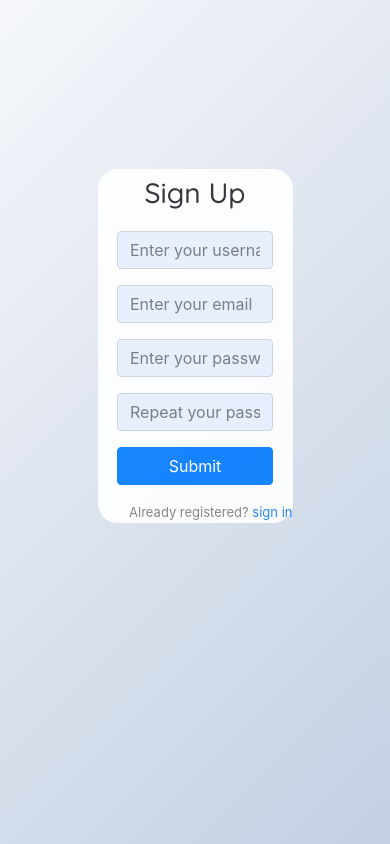
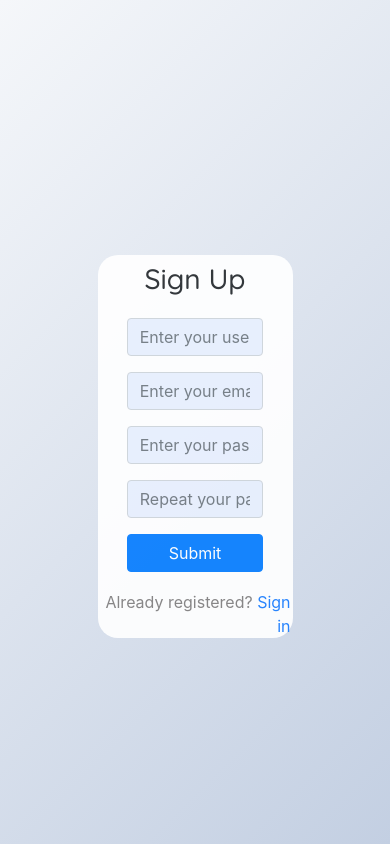
Before and after one commit to Seven730/LifeShare, a React (Create React App) app: page /register in a window 390 px wide. Built offline with nearby package versions, Linux system fonts and the light colour scheme.

Commit message:
Fixed Navbar bugs, fixed uploading empty image issue & updated responsivness

```diff
--- a/src/Components/NavigationBar.jsx
+++ b/src/Components/NavigationBar.jsx
@@ -33,9 +33,9 @@ export default function NavigationBar() {
           </Nav>
         </Navbar.Collapse>
         <h5 className="name">{email}</h5>
-        <h5 className="signOut" onClick={UserAuthenticationHandler.signOut}>
+        {/* <h5 className="signOut" onClick={UserAuthenticationHandler.signOut}>
           Sign Out
-        </h5>
+        </h5> */}
       </Navbar>
     </div>
   );
--- a/src/Components/NavigationBarStyle.css
+++ b/src/Components/NavigationBarStyle.css
@@ -1,5 +1,6 @@
 .navigationBar {
-  width: 100%;
+  width: auto;
+  /* height: 80px; */
 }
 
 .mr-auto {
--- a/src/Screens/ImageGallery/ImageCard.jsx
+++ b/src/Screens/ImageGallery/ImageCard.jsx
@@ -2,58 +2,49 @@ import React, { useState } from "react";
 import { Card } from "react-bootstrap";
 import "./ImageGalleryStyle.css";
 import * as firebase from "firebase/app";
-import "firebase/firestore"
-
-
+import "firebase/firestore";
 
 export default function ImageCard(props) {
-  console.log(props.value.userId)
-  const db = firebase.firestore()
+  console.log(props.value.userId);
+  const db = firebase.firestore();
   const getUsername = () => {
-    const docRef = db.collection("users").doc(props.value.userId)
+    const docRef = db.collection("users").doc(props.value.userId);
     docRef.get().then(function (doc) {
       if (doc.exists) {
-        console.log("Document data:", doc.data().username)
+        console.log("Document data:", doc.data().username);
       } else {
         // doc.data() will be undefined in this case
         console.log("No such document!");
       }
-      setUser(doc.data().username)
-      return doc.data().username
-    })
-  }
+      setUser(doc.data().username);
+      return doc.data().username;
+    });
+  };
   getUsername();
 
-
-  const [user, setUser] = useState("")
-  const [url, setUrl] = useState("")
+  const [user, setUser] = useState("");
+  const [url, setUrl] = useState("");
 
   const getPhoto = () => {
-    const ref = firebase.storage().ref(`${props.value.userId}/${props.value.postId}`);
-    const url = ref.getDownloadURL()
-      .then((url) => {
-        setUrl(url)
-        return url
-      })
-  }
+    const ref = firebase
+      .storage()
+      .ref(`${props.value.userId}/${props.value.postId}`);
+    const url = ref.getDownloadURL().then((url) => {
+      setUrl(url);
+      return url;
+    });
+  };
   getPhoto();
 
   return (
     <div>
       <Card className="imageCard">
-        <Card.Img
-          className="imgCardIMG"
-          variant="top"
-          // src="https://images.unsplash.com/photo-1475924156734-496f6cac6ec1?ixlib=rb-1.2.1&w=1000&q=80"
-          src={url}
-        />
+        <Card.Img className="imgCardIMG" variant="top" src={url} />
         <Card.Body>
           <Card.Title className="imgCardBar">
             <p className="title titleCard">{user}</p>
           </Card.Title>
-          <Card.Text>
-            {props.value.content}
-          </Card.Text>
+          <Card.Text>{props.value.content}</Card.Text>
           <div className="imgCardBottom">
             <p className="title giveItAHeart">give it a heart!</p>
             <input
--- a/src/Screens/ImageGallery/ImageGalleryStyle.css
+++ b/src/Screens/ImageGallery/ImageGalleryStyle.css
@@ -1,14 +1,12 @@
 .imageCardDeck {
   display: flex;
   justify-content: center;
-  /* display: inline; */
-  /* margin-left: 70px; */
-  /* margin-right: 5%; */
+  width: 100%;
 }
 
 .imageCard {
   width: 70vh;
-  margin-top: 15%;
+  margin-top: 5%;
   height: auto;
   display: inline;
 }
@@ -54,5 +52,8 @@
   }
 }
 
-/* @media screen and (max-width: 740px) {
-} */
+@media screen and (max-width: 1024px) {
+  .imageCard {
+    margin-left: 3% !important;
+  }
+}
--- a/src/Screens/MyPhotos/ImageCardUploaded.jsx
+++ b/src/Screens/MyPhotos/ImageCardUploaded.jsx
@@ -1,52 +1,48 @@
 import React, { useState } from "react";
 import { Card } from "react-bootstrap";
 import * as firebase from "firebase/app";
-import "firebase/firestore"
+import "firebase/firestore";
 // import "./ImageGalleryStyle.css";
-import "firebase/storage"
-
+import "firebase/storage";
 
 export default function ImageCardUploaded(props) {
+  const [content, setContent] = useState("");
+  const [userId, setUserId] = useState("");
+  const [username, setUsername] = useState("");
+  const [url, setUrl] = useState("");
 
-
-  const [content, setContent] = useState("")
-  const [userId, setUserId] = useState("")
-  const [username, setUsername] = useState("")
-  const [url, setUrl] = useState("")
-
-  const db = firebase.firestore()
+  const db = firebase.firestore();
   const getPost = () => {
-    const docRef = db.collection("posts").doc(props.value.name)
+    const docRef = db.collection("posts").doc(props.value.name);
     docRef.get().then(function (doc) {
       if (doc.exists) {
       } else {
         console.log("No such data!");
       }
-      setContent(doc.data().content)
-      setUserId(doc.data().userId)
+      setContent(doc.data().content);
+      setUserId(doc.data().userId);
 
-      const docRe = db.collection("users").doc(doc.data().userId)
+      const docRe = db.collection("users").doc(doc.data().userId);
       docRe.get().then(function (name) {
-        setUsername(name.data().username)
+        setUsername(name.data().username);
 
-        const ref = firebase.storage().ref(`${doc.data().userId}/${props.value.name}`);
-        ref.getDownloadURL()
-          .then((url) => {
-            setUrl(url)
-            return url
-          })
-
-      })
-    })
-  }
+        const ref = firebase
+          .storage()
+          .ref(`${doc.data().userId}/${props.value.name}`);
+        ref.getDownloadURL().then((url) => {
+          setUrl(url);
+          return url;
+        });
+      });
+    });
+  };
   getPost();
 
   const deletePhoto = () => {
-    db.collection("posts").doc(props.value.name).delete()
-    firebase.storage().ref(`${userId}/${props.value.name}`).delete()
+    db.collection("posts").doc(props.value.name).delete();
+    firebase.storage().ref(`${userId}/${props.value.name}`).delete();
     //przeładuj strone asia :)
   };
-
 
   return (
     <div>
@@ -59,11 +55,9 @@ export default function ImageCardUploaded(props) {
         />
         <Card.Body>
           <Card.Title className="imgCardBar">
-            <p className="title titleCard"> {username}</p>
+            <p className="title titleCard">{username}</p>
           </Card.Title>
-          <Card.Text>
-            {content}}
-          </Card.Text>
+          <Card.Text>{content}</Card.Text>
           <div className="imgCardBottom">
             <button onClick={deletePhoto}>Delete Image</button>
             <input
--- a/src/Screens/MyPhotos/MyPhotos.jsx
+++ b/src/Screens/MyPhotos/MyPhotos.jsx
@@ -4,34 +4,32 @@ import NavigationBar from "../../Components/NavigationBar";
 import { Link } from "react-router-dom";
 import UserAuthenticationHandler from "../../Handlers/UserAuthenticationHandler";
 import * as firebase from "firebase/app";
-import "firebase/firestore"
-import 'firebase/storage';
+import "firebase/firestore";
+import "firebase/storage";
 import ImageCardUploaded from "./ImageCardUploaded";
 import { CardDeck } from "react-bootstrap";
 
+export default function MyPhotos() {
+  const [user, setUser] = useState({});
+  UserAuthenticationHandler.addListener((user) => setUser(user));
+  if (!user) UserAuthenticationHandler.redirectToHome();
 
-export default function MyPhotos() {
-  const [user, setUser] = useState({})
-  UserAuthenticationHandler.addListener(user => setUser(user))
-  if (!user) UserAuthenticationHandler.redirectToHome()
-
-
-  const [urls, setUrls] = useState([])
-  const elem = []
-  const db = firebase.firestore()
+  const [urls, setUrls] = useState([]);
+  const elem = [];
+  const db = firebase.firestore();
   const storage = firebase.storage();
 
-
   const downloadPhotos = () => {
-    storage.ref(`${user.uid}/`).listAll()
+    storage
+      .ref(`${user.uid}/`)
+      .listAll()
       .then(function (result) {
         result.items.forEach(function (imageRef) {
-          elem.push(<ImageCardUploaded value={imageRef} />)
-        })
+          elem.push(<ImageCardUploaded value={imageRef} />);
+        });
         setUrls(elem);
-
       });
-  }
+  };
   if (urls.length == 0) {
     downloadPhotos();
   }
@@ -46,9 +44,7 @@ export default function MyPhotos() {
             Click me :)
           </Link>
         </h1>
-        <CardDeck className="imageCardDeck">
-          {urls}
-        </CardDeck>
+        <CardDeck className="imageCardDeck">{urls}</CardDeck>
       </div>
     </div>
   );
--- a/src/Screens/Register/RegisterForm.jsx
+++ b/src/Screens/Register/RegisterForm.jsx
@@ -61,6 +61,7 @@ export default function RegisterForm() {
         <Form onSubmit={handleSubmit}>
           <h3>Sign Up</h3>
           <Form.Group controlId="formUsername">
+            {/* <Form.Label>Username</Form.Label> */}
             <Form.Control
               value={username}
               onChange={handlerUsernameChange}
@@ -99,7 +100,7 @@ export default function RegisterForm() {
             Submit
           </Button>
           <p className="forgot-password text-right">
-            Already registered? <a href="#">sign in</a>
+            Already registered? <a href="/login">Sign in</a>
           </p>
           <ConditionalError errorMessage={errorMessage} />
         </Form>
--- a/src/Screens/Register/RegisterStyle.css
+++ b/src/Screens/Register/RegisterStyle.css
@@ -36,16 +36,6 @@ html,
   box-shadow: 0px 14px 80px rgba(34, 35, 58, 0.2);
 }
 
-.auth-inner {
-  /* width: 450px; */
-  /* margin: auto; */
-  /* background: #ffffff; */
-  /* box-shadow: 0px 14px 80px rgba(34, 35, 58, 0.2); */
-  /* padding: 40px 55px 45px 55px; */
-  /* border-radius: 15px; */
-  /* transition: all 0.3s; */
-}
-
 .auth-wrapper .form-control:focus {
   border-color: #167bff;
   box-shadow: none;
@@ -55,13 +45,13 @@ html,
   font-weight: 400;
 }
 
-.forgot-password,
-.forgot-password a {
+.forgot-password {
   text-align: right;
-  font-size: 13px;
+  font-size: 1rem;
   padding-top: 10px;
   color: #7f7d7d;
-  margin: 0;
+  margin-right: 1%;
+  margin-bottom: auto;
 }
 
 .forgot-password a {
@@ -97,7 +87,7 @@ html,
 #formEmail,
 #formPassword,
 #formPasswordRepeat {
-  width: 80%;
+  width: 70%;
   margin-top: 2.5%;
   margin-left: auto;
   margin-right: auto;
@@ -106,7 +96,7 @@ html,
 }
 
 .btn.btn-primary.btn-block {
-  width: 80%;
+  width: 70%;
   margin-top: 2.5%;
   margin-left: auto;
   margin-right: auto;
--- a/src/index.css
+++ b/src/index.css
@@ -1,7 +1,7 @@
 body {
   background-image: linear-gradient(135deg, #f5f7fa 0%, #c3cfe2 100%);
   background-attachment: fixed;
-
+  padding-top: 86.5px;
   margin: 0;
   font-family: -apple-system, BlinkMacSystemFont, "Segoe UI", "Roboto", "Oxygen",
     "Ubuntu", "Cantarell", "Fira Sans", "Droid Sans", "Helvetica Neue",
```
Also changed, not shown: src/Screens/AddPicture/ImageCardAdd.jsx (+32 -42 lines), src/Screens/AddPicture/Upload.png (added), src/Screens/AddPicture/Upload2.png (added).
